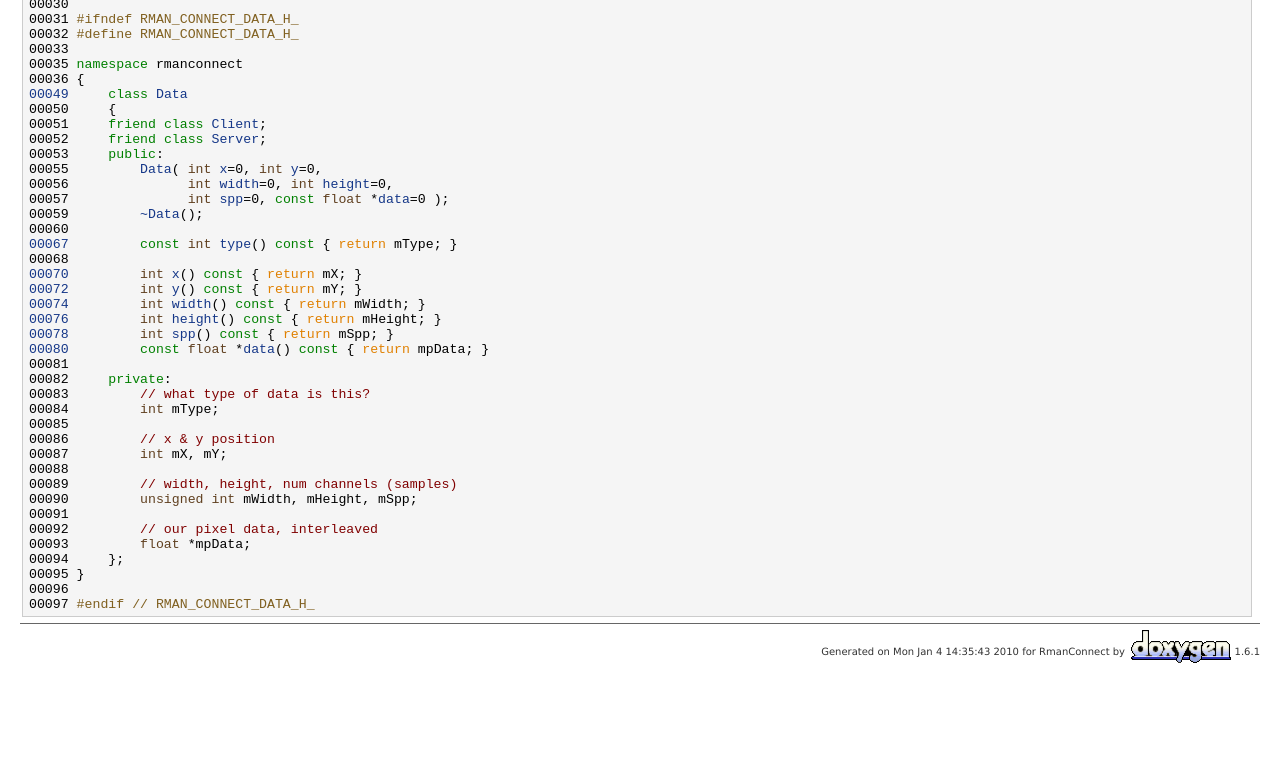
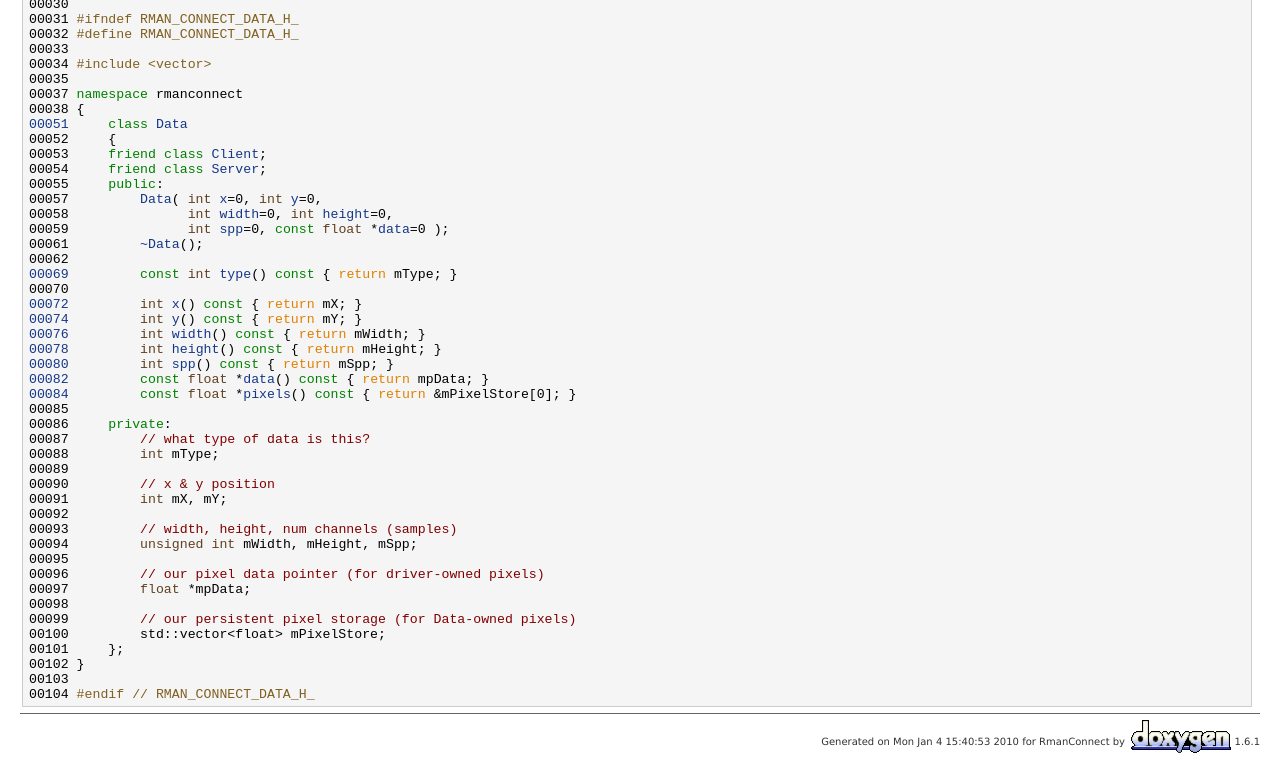
Before and after one commit to danbethell/rmanconnect, a plain HTML site: page Data_8h_source.html in a window 1280 px wide. Shown: the part 540-1313 px from the top of the page. Before the commit the page ends 1223 px from the top, so only its background shows below. Drawn offline with Linux system fonts and the light colour scheme.

Commit message:
Updated docs

```diff
--- a/Data_8h_source.html
+++ b/Data_8h_source.html
@@ -74,43 +74,49 @@ var searchBox = new SearchBox("searchBox", "search",false,'Search');
 <a name="l00031"></a>00031 <span class="preprocessor">#ifndef RMAN_CONNECT_DATA_H_</span>
 <a name="l00032"></a>00032 <span class="preprocessor"></span><span class="preprocessor">#define RMAN_CONNECT_DATA_H_</span>
 <a name="l00033"></a>00033 <span class="preprocessor"></span>
-<a name="l00035"></a>00035 <span class="keyword">namespace </span>rmanconnect
-<a name="l00036"></a>00036 {
-<a name="l00049"></a><a class="code" href="classrmanconnect_1_1Data.html">00049</a>     <span class="keyword">class </span><a class="code" href="classrmanconnect_1_1Data.html" title="Represents image information passed from Client to Server.">Data</a>
-<a name="l00050"></a>00050     {
-<a name="l00051"></a>00051     <span class="keyword">friend</span> <span class="keyword">class </span><a class="code" href="classrmanconnect_1_1Client.html" title="Used to send an image to a Server.">Client</a>;
-<a name="l00052"></a>00052     <span class="keyword">friend</span> <span class="keyword">class </span><a class="code" href="classrmanconnect_1_1Server.html" title="Represents a listening Server, ready to accept incoming images.">Server</a>;
-<a name="l00053"></a>00053     <span class="keyword">public</span>:
-<a name="l00055"></a>00055         <a class="code" href="classrmanconnect_1_1Data.html#a767d423fdeeda72d8325b3c772603895" title="Constructor.">Data</a>( <span class="keywordtype">int</span> <a class="code" href="classrmanconnect_1_1Data.html#a590defa484f94dc0eb311a5bc8e74107" title="X position.">x</a>=0, <span class="keywordtype">int</span> <a class="code" href="classrmanconnect_1_1Data.html#a9fb0bec58e7544deb1638e1a61280b7e" title="y position">y</a>=0,
-<a name="l00056"></a>00056               <span class="keywordtype">int</span> <a class="code" href="classrmanconnect_1_1Data.html#a4f963205576bf2cce03535a566e74881" title="Width.">width</a>=0, <span class="keywordtype">int</span> <a class="code" href="classrmanconnect_1_1Data.html#ab1f2975ce7735f928d2d8c22e6a7e21b" title="Height.">height</a>=0,
-<a name="l00057"></a>00057               <span class="keywordtype">int</span> <a class="code" href="classrmanconnect_1_1Data.html#a49112e0e545e092b0d51bf8267789375" title="Samples-per-pixel, aka channel depth.">spp</a>=0, <span class="keyword">const</span> <span class="keywordtype">float</span> *<a class="code" href="classrmanconnect_1_1Data.html#a2b3fa5ab2a0ce9c125982f439a05e467" title="Pointer to the pixel data.">data</a>=0 );
-<a name="l00059"></a>00059         <a class="code" href="classrmanconnect_1_1Data.html#aab31956423290f0d62dcca47ab4d16dd" title="Destructor.">~Data</a>();
-<a name="l00060"></a>00060
-<a name="l00067"></a><a class="code" href="classrmanconnect_1_1Data.html#a09376cb367ef09869d2674eacfa6ba4e">00067</a>         <span class="keyword">const</span> <span class="keywordtype">int</span> <a class="code" href="classrmanconnect_1_1Data.html#a09376cb367ef09869d2674eacfa6ba4e" title="The &amp;#39;type&amp;#39; of message this Data represents.">type</a>()<span class="keyword"> const </span>{ <span class="keywordflow">return</span> mType; }
-<a name="l00068"></a>00068
-<a name="l00070"></a><a class="code" href="classrmanconnect_1_1Data.html#a590defa484f94dc0eb311a5bc8e74107">00070</a>         <span class="keywordtype">int</span> <a class="code" href="classrmanconnect_1_1Data.html#a590defa484f94dc0eb311a5bc8e74107" title="X position.">x</a>()<span class="keyword"> const </span>{ <span class="keywordflow">return</span> mX; }
-<a name="l00072"></a><a class="code" href="classrmanconnect_1_1Data.html#a9fb0bec58e7544deb1638e1a61280b7e">00072</a>         <span class="keywordtype">int</span> <a class="code" href="classrmanconnect_1_1Data.html#a9fb0bec58e7544deb1638e1a61280b7e" title="y position">y</a>()<span class="keyword"> const </span>{ <span class="keywordflow">return</span> mY; }
-<a name="l00074"></a><a class="code" href="classrmanconnect_1_1Data.html#a4f963205576bf2cce03535a566e74881">00074</a>         <span class="keywordtype">int</span> <a class="code" href="classrmanconnect_1_1Data.html#a4f963205576bf2cce03535a566e74881" title="Width.">width</a>()<span class="keyword"> const </span>{ <span class="keywordflow">return</span> mWidth; }
-<a name="l00076"></a><a class="code" href="classrmanconnect_1_1Data.html#ab1f2975ce7735f928d2d8c22e6a7e21b">00076</a>         <span class="keywordtype">int</span> <a class="code" href="classrmanconnect_1_1Data.html#ab1f2975ce7735f928d2d8c22e6a7e21b" title="Height.">height</a>()<span class="keyword"> const </span>{ <span class="keywordflow">return</span> mHeight; }
-<a name="l00078"></a><a class="code" href="classrmanconnect_1_1Data.html#a49112e0e545e092b0d51bf8267789375">00078</a>         <span class="keywordtype">int</span> <a class="code" href="classrmanconnect_1_1Data.html#a49112e0e545e092b0d51bf8267789375" title="Samples-per-pixel, aka channel depth.">spp</a>()<span class="keyword"> const </span>{ <span class="keywordflow">return</span> mSpp; }
-<a name="l00080"></a><a class="code" href="classrmanconnect_1_1Data.html#a2b3fa5ab2a0ce9c125982f439a05e467">00080</a>         <span class="keyword">const</span> <span class="keywordtype">float</span> *<a class="code" href="classrmanconnect_1_1Data.html#a2b3fa5ab2a0ce9c125982f439a05e467" title="Pointer to the pixel data.">data</a>()<span class="keyword"> const </span>{ <span class="keywordflow">return</span> mpData; }
-<a name="l00081"></a>00081
-<a name="l00082"></a>00082     <span class="keyword">private</span>:
-<a name="l00083"></a>00083         <span class="comment">// what type of data is this?</span>
-<a name="l00084"></a>00084         <span class="keywordtype">int</span> mType;
+<a name="l00034"></a>00034 <span class="preprocessor">#include &lt;vector&gt;</span>
+<a name="l00035"></a>00035
+<a name="l00037"></a>00037 <span class="keyword">namespace </span>rmanconnect
+<a name="l00038"></a>00038 {
+<a name="l00051"></a><a class="code" href="classrmanconnect_1_1Data.html">00051</a>     <span class="keyword">class </span><a class="code" href="classrmanconnect_1_1Data.html" title="Represents image information passed from Client to Server.">Data</a>
+<a name="l00052"></a>00052     {
+<a name="l00053"></a>00053     <span class="keyword">friend</span> <span class="keyword">class </span><a class="code" href="classrmanconnect_1_1Client.html" title="Used to send an image to a Server.">Client</a>;
+<a name="l00054"></a>00054     <span class="keyword">friend</span> <span class="keyword">class </span><a class="code" href="classrmanconnect_1_1Server.html" title="Represents a listening Server, ready to accept incoming images.">Server</a>;
+<a name="l00055"></a>00055     <span class="keyword">public</span>:
+<a name="l00057"></a>00057         <a class="code" href="classrmanconnect_1_1Data.html#a767d423fdeeda72d8325b3c772603895" title="Constructor.">Data</a>( <span class="keywordtype">int</span> <a class="code" href="classrmanconnect_1_1Data.html#a590defa484f94dc0eb311a5bc8e74107" title="X position.">x</a>=0, <span class="keywordtype">int</span> <a class="code" href="classrmanconnect_1_1Data.html#a9fb0bec58e7544deb1638e1a61280b7e" title="y position">y</a>=0,
+<a name="l00058"></a>00058               <span class="keywordtype">int</span> <a class="code" href="classrmanconnect_1_1Data.html#a4f963205576bf2cce03535a566e74881" title="Width.">width</a>=0, <span class="keywordtype">int</span> <a class="code" href="classrmanconnect_1_1Data.html#ab1f2975ce7735f928d2d8c22e6a7e21b" title="Height.">height</a>=0,
+<a name="l00059"></a>00059               <span class="keywordtype">int</span> <a class="code" href="classrmanconnect_1_1Data.html#a49112e0e545e092b0d51bf8267789375" title="Samples-per-pixel, aka channel depth.">spp</a>=0, <span class="keyword">const</span> <span class="keywordtype">float</span> *<a class="code" href="classrmanconnect_1_1Data.html#a2b3fa5ab2a0ce9c125982f439a05e467" title="Pointer to pixel data owned by the display driver (client-side).">data</a>=0 );
+<a name="l00061"></a>00061         <a class="code" href="classrmanconnect_1_1Data.html#aab31956423290f0d62dcca47ab4d16dd" title="Destructor.">~Data</a>();
+<a name="l00062"></a>00062
+<a name="l00069"></a><a class="code" href="classrmanconnect_1_1Data.html#a09376cb367ef09869d2674eacfa6ba4e">00069</a>         <span class="keyword">const</span> <span class="keywordtype">int</span> <a class="code" href="classrmanconnect_1_1Data.html#a09376cb367ef09869d2674eacfa6ba4e" title="The &amp;#39;type&amp;#39; of message this Data represents.">type</a>()<span class="keyword"> const </span>{ <span class="keywordflow">return</span> mType; }
+<a name="l00070"></a>00070
+<a name="l00072"></a><a class="code" href="classrmanconnect_1_1Data.html#a590defa484f94dc0eb311a5bc8e74107">00072</a>         <span class="keywordtype">int</span> <a class="code" href="classrmanconnect_1_1Data.html#a590defa484f94dc0eb311a5bc8e74107" title="X position.">x</a>()<span class="keyword"> const </span>{ <span class="keywordflow">return</span> mX; }
+<a name="l00074"></a><a class="code" href="classrmanconnect_1_1Data.html#a9fb0bec58e7544deb1638e1a61280b7e">00074</a>         <span class="keywordtype">int</span> <a class="code" href="classrmanconnect_1_1Data.html#a9fb0bec58e7544deb1638e1a61280b7e" title="y position">y</a>()<span class="keyword"> const </span>{ <span class="keywordflow">return</span> mY; }
+<a name="l00076"></a><a class="code" href="classrmanconnect_1_1Data.html#a4f963205576bf2cce03535a566e74881">00076</a>         <span class="keywordtype">int</span> <a class="code" href="classrmanconnect_1_1Data.html#a4f963205576bf2cce03535a566e74881" title="Width.">width</a>()<span class="keyword"> const </span>{ <span class="keywordflow">return</span> mWidth; }
+<a name="l00078"></a><a class="code" href="classrmanconnect_1_1Data.html#ab1f2975ce7735f928d2d8c22e6a7e21b">00078</a>         <span class="keywordtype">int</span> <a class="code" href="classrmanconnect_1_1Data.html#ab1f2975ce7735f928d2d8c22e6a7e21b" title="Height.">height</a>()<span class="keyword"> const </span>{ <span class="keywordflow">return</span> mHeight; }
+<a name="l00080"></a><a class="code" href="classrmanconnect_1_1Data.html#a49112e0e545e092b0d51bf8267789375">00080</a>         <span class="keywordtype">int</span> <a class="code" href="classrmanconnect_1_1Data.html#a49112e0e545e092b0d51bf8267789375" title="Samples-per-pixel, aka channel depth.">spp</a>()<span class="keyword"> const </span>{ <span class="keywordflow">return</span> mSpp; }
+<a name="l00082"></a><a class="code" href="classrmanconnect_1_1Data.html#a2b3fa5ab2a0ce9c125982f439a05e467">00082</a>         <span class="keyword">const</span> <span class="keywordtype">float</span> *<a class="code" href="classrmanconnect_1_1Data.html#a2b3fa5ab2a0ce9c125982f439a05e467" title="Pointer to pixel data owned by the display driver (client-side).">data</a>()<span class="keyword"> const </span>{ <span class="keywordflow">return</span> mpData; }
+<a name="l00084"></a><a class="code" href="classrmanconnect_1_1Data.html#ab11c44bdf456f8155ce71aef594aaf69">00084</a>         <span class="keyword">const</span> <span class="keywordtype">float</span> *<a class="code" href="classrmanconnect_1_1Data.html#ab11c44bdf456f8155ce71aef594aaf69" title="Pointer to pixel data owned by this object (server-side).">pixels</a>()<span class="keyword"> const </span>{ <span class="keywordflow">return</span> &amp;mPixelStore[0]; }
 <a name="l00085"></a>00085
-<a name="l00086"></a>00086         <span class="comment">// x &amp; y position</span>
-<a name="l00087"></a>00087         <span class="keywordtype">int</span> mX, mY;
-<a name="l00088"></a>00088
-<a name="l00089"></a>00089         <span class="comment">// width, height, num channels (samples)</span>
-<a name="l00090"></a>00090         <span class="keywordtype">unsigned</span> <span class="keywordtype">int</span> mWidth, mHeight, mSpp;
-<a name="l00091"></a>00091
-<a name="l00092"></a>00092         <span class="comment">// our pixel data, interleaved</span>
-<a name="l00093"></a>00093         <span class="keywordtype">float</span> *mpData;
-<a name="l00094"></a>00094     };
-<a name="l00095"></a>00095 }
-<a name="l00096"></a>00096
-<a name="l00097"></a>00097 <span class="preprocessor">#endif // RMAN_CONNECT_DATA_H_</span>
+<a name="l00086"></a>00086     <span class="keyword">private</span>:
+<a name="l00087"></a>00087         <span class="comment">// what type of data is this?</span>
+<a name="l00088"></a>00088         <span class="keywordtype">int</span> mType;
+<a name="l00089"></a>00089
+<a name="l00090"></a>00090         <span class="comment">// x &amp; y position</span>
+<a name="l00091"></a>00091         <span class="keywordtype">int</span> mX, mY;
+<a name="l00092"></a>00092
+<a name="l00093"></a>00093         <span class="comment">// width, height, num channels (samples)</span>
+<a name="l00094"></a>00094         <span class="keywordtype">unsigned</span> <span class="keywordtype">int</span> mWidth, mHeight, mSpp;
+<a name="l00095"></a>00095
+<a name="l00096"></a>00096         <span class="comment">// our pixel data pointer (for driver-owned pixels)</span>
+<a name="l00097"></a>00097         <span class="keywordtype">float</span> *mpData;
+<a name="l00098"></a>00098
+<a name="l00099"></a>00099         <span class="comment">// our persistent pixel storage (for Data-owned pixels)</span>
+<a name="l00100"></a>00100         std::vector&lt;float&gt; mPixelStore;
+<a name="l00101"></a>00101     };
+<a name="l00102"></a>00102 }
+<a name="l00103"></a>00103
+<a name="l00104"></a>00104 <span class="preprocessor">#endif // RMAN_CONNECT_DATA_H_</span>
 </pre></div></div>
 <!--- window showing the filter options -->
 <div id="MSearchSelectWindow"
@@ -126,7 +132,7 @@ var searchBox = new SearchBox("searchBox", "search",false,'Search');
 </iframe>
 </div>
 
-<hr size="1"/><address style="text-align: right;"><small>Generated on Mon Jan 4 14:35:43 2010 for RmanConnect by&nbsp;
+<hr size="1"/><address style="text-align: right;"><small>Generated on Mon Jan 4 15:40:53 2010 for RmanConnect by&nbsp;
 <a href="http://www.doxygen.org/index.html">
 <img class="footer" src="doxygen.png" alt="doxygen"/></a> 1.6.1 </small></address>
 </body>
--- /dev/null
+++ b/search/all_70.html
@@ -0,0 +1,26 @@
+<!DOCTYPE html PUBLIC "-//W3C//DTD XHTML 1.0 Transitional//EN" "http://www.w3.org/TR/xhtml1/DTD/xhtml1-transitional.dtd">
+<html><head><title></title>
+<meta http-equiv="Content-Type" content="text/xhtml;charset=UTF-8"/>
+<link rel="stylesheet" type="text/css" href="search.css"/>
+<script type="text/javascript" src="search.js"></script>
+</head>
+<body class="SRPage">
+<div id="SRIndex">
+<div class="SRStatus" id="Loading">Loading...</div>
+<div class="SRResult" id="SR_pixels">
+ <div class="SREntry">
+  <a id="Item0" onkeydown="return searchResults.Nav(event,0)" onkeypress="return searchResults.Nav(event,0)" onkeyup="return searchResults.Nav(event,0)" class="SRSymbol" href="../classrmanconnect_1_1Data.html#ab11c44bdf456f8155ce71aef594aaf69" target="_parent">pixels</a>
+  <span class="SRScope">rmanconnect::Data</span>
+ </div>
+</div>
+<div class="SRStatus" id="Searching">Searching...</div>
+<div class="SRStatus" id="NoMatches">No Matches</div>
+<script type="text/javascript"><!--
+document.getElementById("Loading").style.display="none";
+document.getElementById("NoMatches").style.display="none";
+var searchResults = new SearchResults("searchResults");
+searchResults.Search();
+--></script>
+</div>
+</body>
+</html>
--- a/search/search.js
+++ b/search/search.js
@@ -7,9 +7,9 @@
 
 var indexSectionsWithContent =
 {
-  0: "000000000000000000000000000000000000000000000000000000000000000000011001110010010101100111000010",
+  0: "000000000000000000000000000000000000000000000000000000000000000000011001110010011101100111000010",
   1: "000000000000000000000000000000000000000000000000000000000000000000011000000000000001000000000000",
-  2: "000000000000000000000000000000000000000000000000000000000000000000011001110010010101100111000010"
+  2: "000000000000000000000000000000000000000000000000000000000000000000011001110010011101100111000010"
 };
 
 var indexSectionNames =
```
Also changed, not shown: COPYING.html (+1 -1 lines), Client_8h_source.html (+1 -1 lines), Server_8h_source.html (+1 -1 lines), annotated.html (+1 -1 lines), classes.html (+1 -1 lines), classrmanconnect_1_1Client-members.html (+1 -1 lines), classrmanconnect_1_1Client.html (+1 -1 lines), classrmanconnect_1_1Data-members.html (+2 -1 lines), classrmanconnect_1_1Data.html (+5 -2 lines), classrmanconnect_1_1Server-members.html (+1 -1 lines), classrmanconnect_1_1Server.html (+1 -1 lines), files.html (+1 -1 lines), functions.html (+4 -1 lines), functions_func.html (+4 -1 lines), 3 more files.
